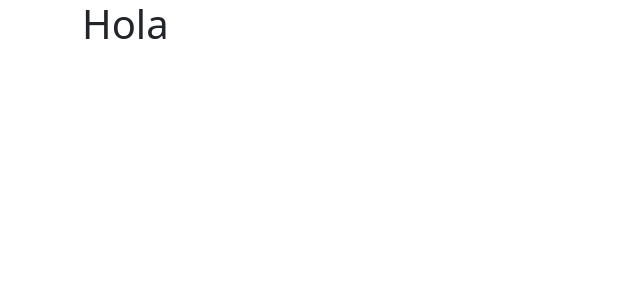
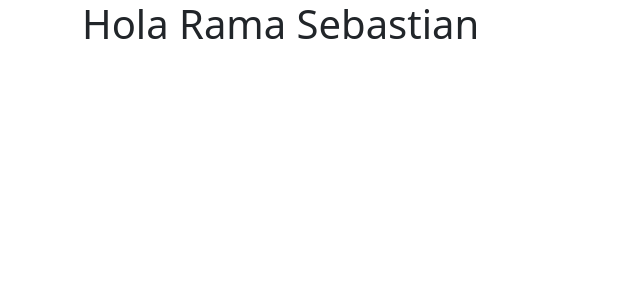
Before and after one commit to Chsebas98/garageMaster, a React (Vite) app in the folder frontend/: page / in a window 1280 px wide. Shown: the top 300 px of the page, without its empty margins (0-640 px from the left). Built offline with nearby package versions, Linux system fonts and the light colour scheme.

Commit message:
Rama Sebastian

```diff
--- a/frontend/src/App.tsx
+++ b/frontend/src/App.tsx
@@ -1,11 +1,10 @@
-import * as React from 'react';
-
+import * as React from "react";
 
 export default class App extends React.Component {
 	public render() {
 		return (
 			<div>
-        <h1>Hola</h1>
+				<h1>Hola Rama Sebastian</h1>
 			</div>
 		);
 	}
```
Lines whose indentation alone changed are shown as unchanged.
